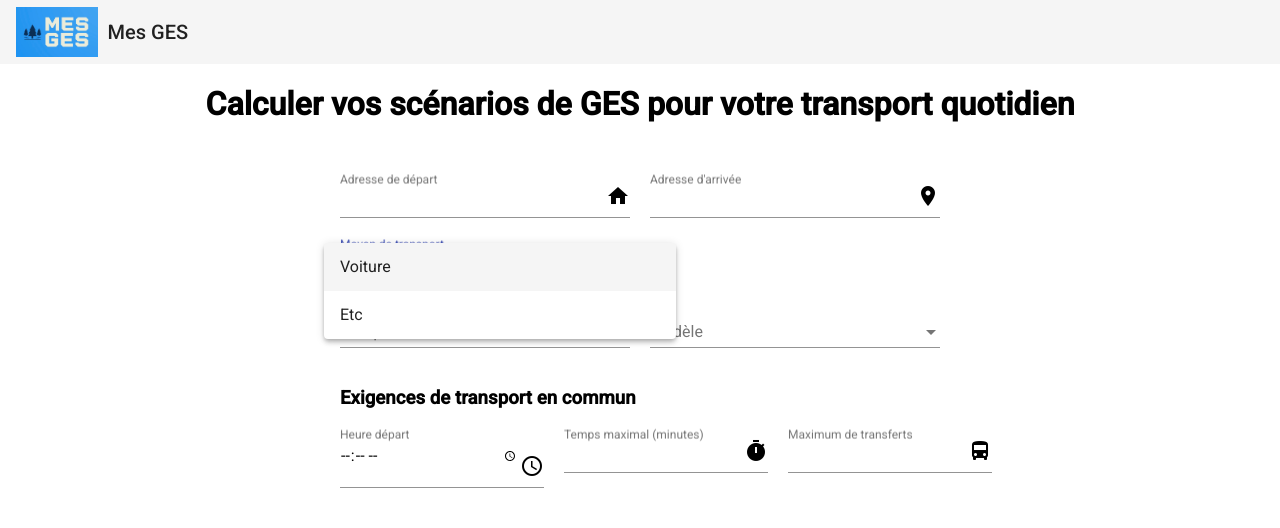
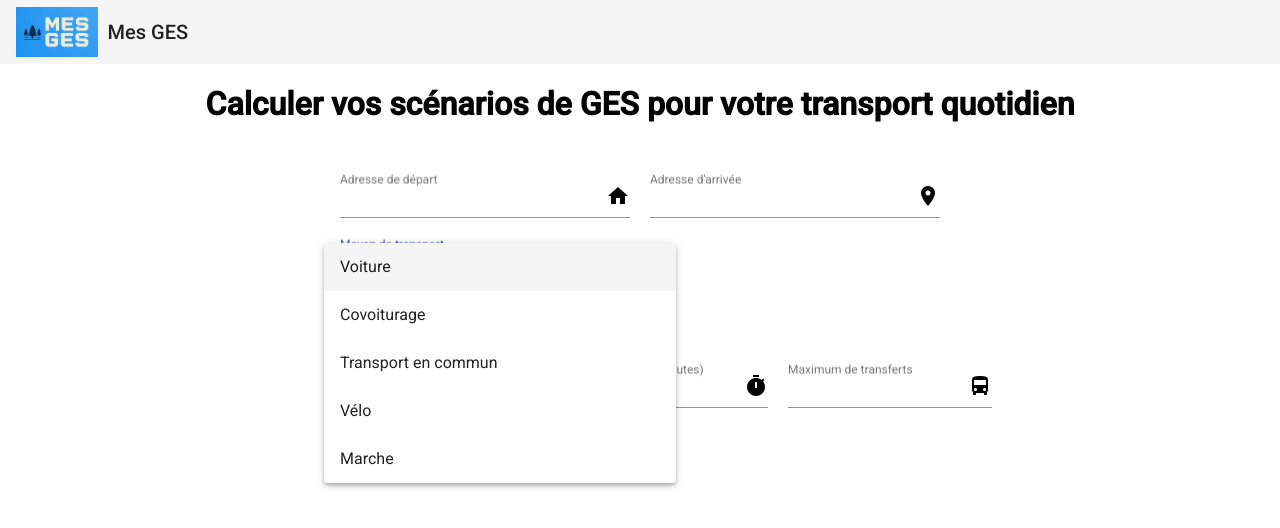
Before and after one commit to new-cfjs/mes-ges-dashboard, an Angular app: page / in a window 1280 px wide. Both pictures are taken after a click on the element 500 px from the left and 267 px from the top of the page. Shown: the top 528 px of the page. Built offline with nearby package versions, Linux system fonts and the light colour scheme.

Commit message:
Show/Hide car section depending on transportation mode

```diff
--- a/src/app/components/calculateur-form/calculateur-form.component.html
+++ b/src/app/components/calculateur-form/calculateur-form.component.html
@@ -33,12 +33,15 @@
     <div fxLayoutAlign="start">
       <mat-form-field appearance="legacy">
         <mat-label>Moyen de transport</mat-label>
-        <mat-select>
-          <mat-option>Voiture</mat-option>
-          <mat-option>Etc</mat-option>
+        <mat-select formControlName="transportationModeCtrl">
+          <mat-option *ngFor="let mode of transportationModes" [value]="mode">
+            {{mode}}
+          </mat-option>
         </mat-select>
       </mat-form-field>
     </div>
+    <div *ngIf="['Voiture', 'Covoiturage'].indexOf(gesForm.get('transportationModeCtrl')?.value) > -1">
+      <h3>Spécifications de la voiture</h3>
       <div fxLayout="row" fxLayoutGap="20px">
         <mat-form-field appearance="legacy">
           <mat-label>Marque</mat-label>
@@ -54,6 +57,7 @@
             <mat-option>Etc</mat-option>
           </mat-select>
         </mat-form-field>
+      </div>
     </div>
     <div>
       <h3>Exigences de transport en commun</h3>
--- a/src/app/components/calculateur-form/calculateur-form.component.ts
+++ b/src/app/components/calculateur-form/calculateur-form.component.ts
@@ -14,6 +14,7 @@ export class CalculateurFormComponent implements OnInit {
   public gesForm!: FormGroup;
   public startAddressResults!: Place[];
   public endAddressResults!: Place[];
+  public transportationModes = ['Voiture', 'Covoiturage', 'Transport en commun', 'Vélo', 'Marche'];
 
   constructor(private fb: FormBuilder,
               private geoCodingService: GeoCodingService) { }
@@ -21,7 +22,8 @@ export class CalculateurFormComponent implements OnInit {
   ngOnInit(): void {
     this.gesForm = this.fb.group({
       startAddressCtrl: [''],
-      endAddressCtrl: ['']
+      endAddressCtrl: [''],
+      transportationModeCtrl: ['']
     });
 
     this.initAutocomplete();
```
Lines whose indentation alone changed are shown as unchanged.
